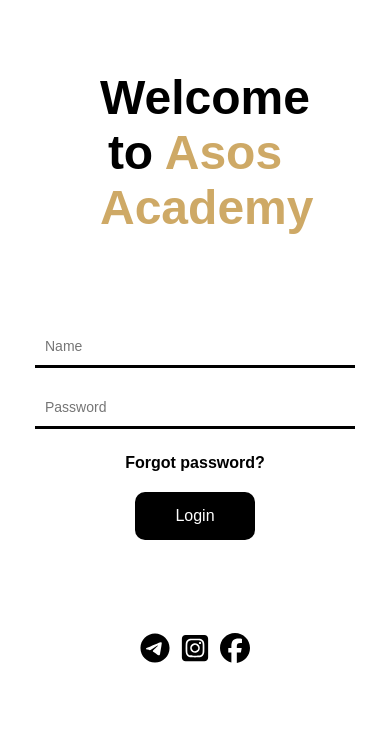
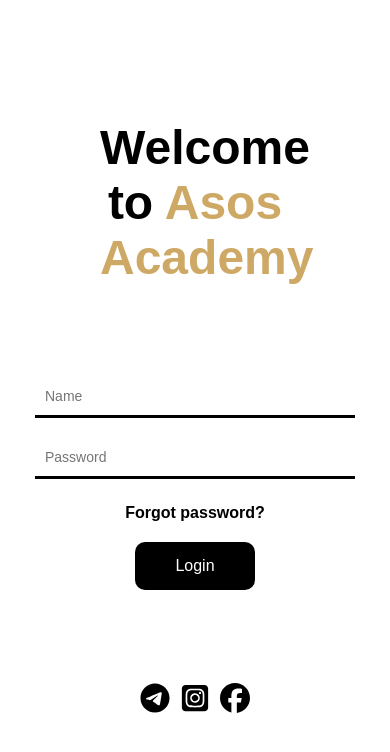
Before and after one commit to Jonibekweb01/Asos-Academy, a React (Create React App) app: page / in a window 390 px wide. Shown: the top 752 px of the page. Built offline with nearby package versions, Linux system fonts and the light colour scheme.

Commit message:
Asos Academy

```diff
--- a/src/Pages/LoginPage/LoginPage.css
+++ b/src/Pages/LoginPage/LoginPage.css
@@ -17,5 +17,6 @@
 
     .login__titleBox {
         width: 190px !important;
+        margin-top: 50px !important;
     }
 }
```
